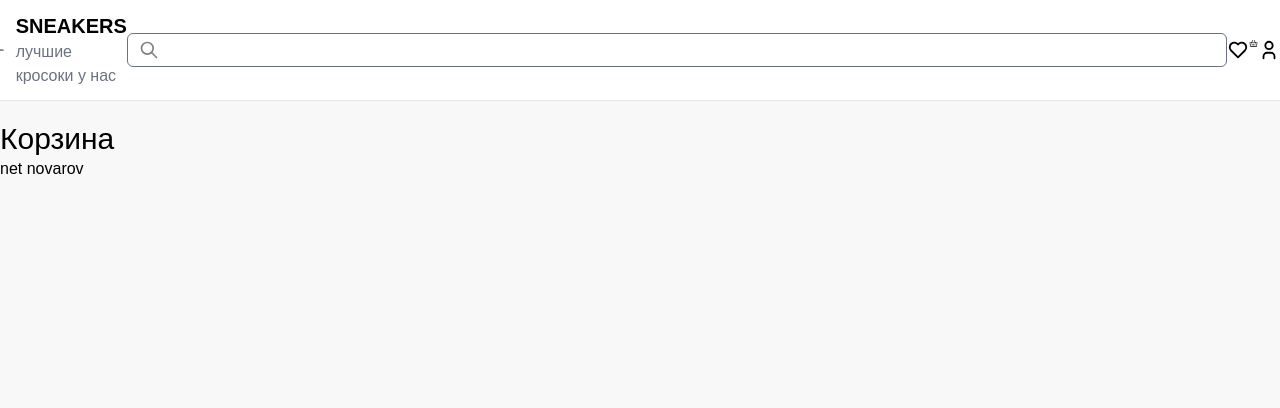
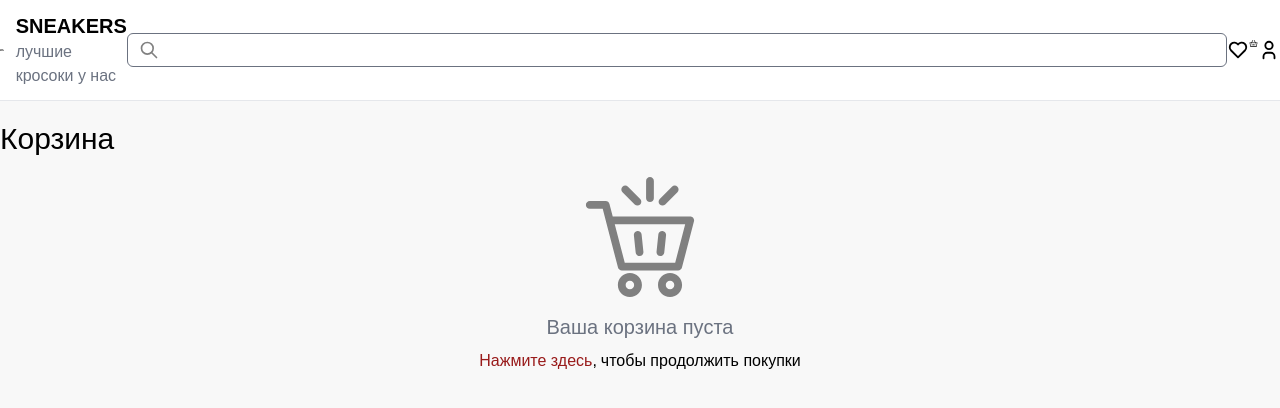
Before and after one commit to nikitkaaaaaa/react-sneakers-v2, a React (Create React App) app: page /cart in a window 1280 px wide. Shown: the top 408 px of the page. Built offline with nearby package versions, Linux system fonts and the light colour scheme; no server answers.

Commit message:
добавил состояние при пустой корзины

```diff
--- a/src/componets/forms/orderForm/OrderForm.tsx
+++ b/src/componets/forms/orderForm/OrderForm.tsx
@@ -56,10 +56,11 @@ const OrderForm = () => {
 
   const handleOnSubmit = async (data: interfaceOrderForm) => {
     try {
+      navigate(routes.home);
       setTimeout(() => {
-        reset();
-        navigate(routes.home);
-      }, 3000);
+        alert("Вы оформили корзину!");
+      }, 1500);
+      reset();
       handleClearCart();
       await addProductToPurchasedProducts({
         products: cartProducts || [],
--- a/src/pages/cart/Cart.tsx
+++ b/src/pages/cart/Cart.tsx
@@ -1,9 +1,12 @@
 import React from "react";
+import { Link } from "react-router-dom";
 
+import empty_cart from "../../assets/icons/empty_cart.svg";
 import { useGetProductsCartQuery } from "../../api/cartApi/cartApi";
 import Loading from "../../componets/loading/Loading";
 import LeftSideCart from "./leftSideCart/LeftSideCart";
 import RightSideCart from "./RightSideCart/RightSideCart";
+import { routes } from "../../routes/routes";
 
 const Cart = () => {
   const { data = [], isLoading } = useGetProductsCartQuery();
@@ -15,7 +18,21 @@ const Cart = () => {
       <div className="text-3xl mt-5">Корзина</div>
       <div>
         {data.length <= 0 ? (
-          <div>net novarov</div>
+          // странца при пустой корзины
+          <div className=" mt-5 flex justify-center">
+            <div className=" text-center">
+              <div className="flex justify-center">
+                <img src={empty_cart} alt="empty cart" />
+              </div>
+              <div className="text-xl text-gray-500 mt-4 mb-2">
+                Ваша корзина пуста
+              </div>
+              <Link to={routes.home} className="text-red-800">
+                Нажмите здесь
+              </Link>
+              ,<span className="ml-1">чтобы продолжить покупки</span>
+            </div>
+          </div>
         ) : (
           <div className="flex mt-5">
             <LeftSideCart products={data} />
```
Also changed, not shown: src/assets/icons/empty_cart.svg (added).
